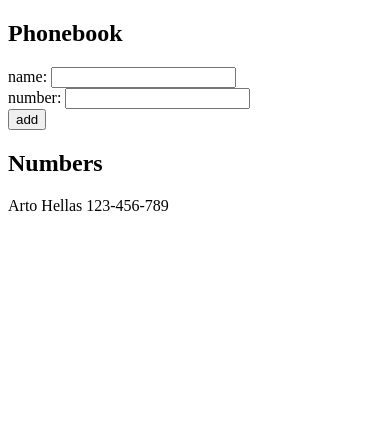
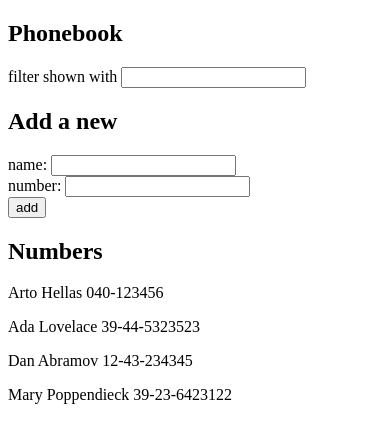
Before and after one commit to KaungKhantThar7777/Full-Stack-Open, a React (Create React App) app in the folder part2/phonebook/: page / in a window 390 px wide. Shown: the top 442 px of the page. Built offline with nearby package versions, Linux system fonts and the light colour scheme.

Commit message:
Solved 2.9*: The Phonebook Step4

```diff
--- a/part2/phonebook/src/App.js
+++ b/part2/phonebook/src/App.js
@@ -2,10 +2,14 @@
 
 const App = () => {
   const [persons, setPersons] = useState([
-    { name: "Arto Hellas", number: "123-456-789" },
+    { name: "Arto Hellas", number: "040-123456" },
+    { name: "Ada Lovelace", number: "39-44-5323523" },
+    { name: "Dan Abramov", number: "12-43-234345" },
+    { name: "Mary Poppendieck", number: "39-23-6423122" },
   ]);
   const [newName, setNewName] = useState("");
   const [newPhone, setNewPhone] = useState("");
+  const [filter, setFilter] = useState("");
 
   const handleNameChange = (e) => {
     setNewName(e.target.value);
@@ -26,10 +30,21 @@
     }
   };
 
+  const personsToShow = filter
+    ? persons.filter((person) =>
+        person.name.toLowerCase().includes(filter.toLowerCase())
+      )
+    : persons;
+
   return (
     <div>
       <h2>Phonebook</h2>
+      <div>
+        filter shown with{" "}
+        <input value={filter} onChange={(e) => setFilter(e.target.value)} />
+      </div>
       <form onSubmit={handleSubmit}>
+        <h2>Add a new </h2>
         <div>
           name: <input value={newName} onChange={handleNameChange} />
         </div>
@@ -41,7 +56,7 @@
         </div>
       </form>
       <h2>Numbers</h2>
-      {persons.map(({ name, number }) => (
+      {personsToShow.map(({ name, number }) => (
         <p key={name}>
           {name} {number}
         </p>
```
